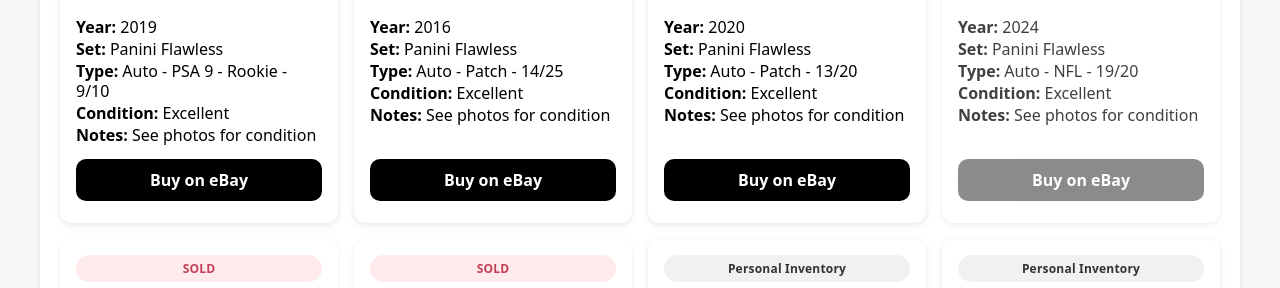
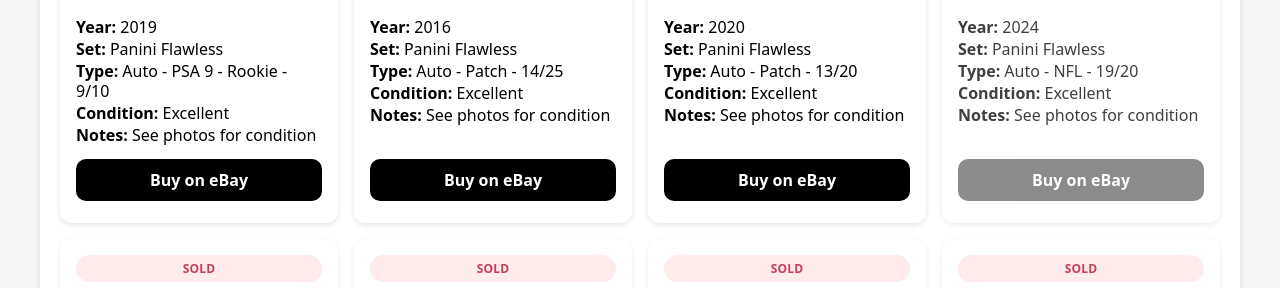
Before and after one commit to Daemek111/superninjamonkeys.com, a Jekyll site: the page shop.html, which Jekyll copies as it is, in a window 1280 px wide and 900 px high, scrolled down 1700 px, cut to the strip 0-288 px from the top of the window. Built offline with Jekyll 4.4.1, drawn with Linux system fonts in a browser that asks for light colours.

Commit message:
Update shop.html

```diff
--- a/shop.html
+++ b/shop.html
@@ -308,8 +308,8 @@
     Buy on eBay
   </a>
 </div>
-        <div class="product">
-  <div class="badge">Personal Inventory</div>
+         <div class="product sold">
+  <div class="badge sold">SOLD</div>
  <div class="card-images">
     <img src="img/devon_achane_diamond.jpeg" alt="Front of card" onclick="openLightbox(this.src)" style="cursor: zoom-in;">
     <img src="img/devon_achane_diamond_back.jpeg" alt="Back of card" onclick="openLightbox(this.src)" style="cursor: zoom-in;">
@@ -333,8 +333,8 @@
   </a>
 </div>
 
-        <div class="product">
-  <div class="badge">Personal Inventory</div>
+        <div class="product sold">
+  <div class="badge sold">SOLD</div>
  <div class="card-images">
     <img src="img/justin_jefferson.jpeg" alt="Front of card" onclick="openLightbox(this.src)" style="cursor: zoom-in;">
     <img src="img/justin_jefferson_back.jpeg" alt="Back of card" onclick="openLightbox(this.src)" style="cursor: zoom-in;">
@@ -357,8 +357,8 @@
     Buy on eBay
   </a>
 </div>
-         <div class="product">
-  <div class="badge">Personal Inventory</div>
+         <div class="product sold">
+  <div class="badge sold">SOLD</div>
  <div class="card-images">
     <img src="img/steve_young.jpeg" alt="Front of card" onclick="openLightbox(this.src)" style="cursor: zoom-in;">
     <img src="img/steve_young_back.jpeg" alt="Back of card" onclick="openLightbox(this.src)" style="cursor: zoom-in;">
@@ -381,8 +381,8 @@
     Buy on eBay
   </a>
 </div>
-         <div class="product">
-  <div class="badge">Personal Inventory</div>
+         <div class="product sold">
+  <div class="badge sold">SOLD</div>
  <div class="card-images">
     <img src="img/deebo_samuel.jpeg" alt="Front of card" onclick="openLightbox(this.src)" style="cursor: zoom-in;">
     <img src="img/deebo_samuel_back.jpeg" alt="Back of card" onclick="openLightbox(this.src)" style="cursor: zoom-in;">
@@ -405,8 +405,8 @@
     Buy on eBay
   </a>
 </div>
-         <div class="product">
-  <div class="badge">Personal Inventory</div>
+         <div class="product sold">
+  <div class="badge sold">SOLD</div>
  <div class="card-images">
     <img src="img/amon_patch.jpeg" alt="Front of card" onclick="openLightbox(this.src)" style="cursor: zoom-in;">
     <img src="img/amon_patch_back.jpeg" alt="Back of card" onclick="openLightbox(this.src)" style="cursor: zoom-in;">
@@ -429,8 +429,8 @@
     Buy on eBay
   </a>
 </div>
-         <div class="product">
-  <div class="badge">Personal Inventory</div>
+         <div class="product sold">
+  <div class="badge sold">SOLD</div>
  <div class="card-images">
     <img src="img/jaylen_rookie.jpeg" alt="Front of card" onclick="openLightbox(this.src)" style="cursor: zoom-in;">
     <img src="img/jaylen_rookie_back.jpeg" alt="Back of card" onclick="openLightbox(this.src)" style="cursor: zoom-in;">
@@ -453,8 +453,8 @@
     Buy on eBay
   </a>
 </div>
-         <div class="product">
-  <div class="badge">Personal Inventory</div>
+         <div class="product sold">
+  <div class="badge sold">SOLD</div>
  <div class="card-images">
     <img src="img/brandon_aiyuk.jpeg" alt="Front of card" onclick="openLightbox(this.src)" style="cursor: zoom-in;">
     <img src="img/brandon_aiyuk_back.jpeg" alt="Back of card" onclick="openLightbox(this.src)" style="cursor: zoom-in;">
@@ -477,8 +477,8 @@
     Buy on eBay
   </a>
 </div>
-         <div class="product">
-  <div class="badge">Personal Inventory</div>
+         <div class="product sold">
+  <div class="badge sold">SOLD</div>
  <div class="card-images">
     <img src="img/matt_jones.jpeg" alt="Front of card" onclick="openLightbox(this.src)" style="cursor: zoom-in;">
     <img src="img/matt_jones_back.jpeg" alt="Back of card" onclick="openLightbox(this.src)" style="cursor: zoom-in;">
@@ -501,8 +501,8 @@
     Buy on eBay
   </a>
 </div>
-         <div class="product">
-  <div class="badge">Personal Inventory</div>
+         <div class="product sold">
+  <div class="badge sold">SOLD</div>
  <div class="card-images">
     <img src="img/taywan_taylor.jpeg" alt="Front of card" onclick="openLightbox(this.src)" style="cursor: zoom-in;">
     <img src="img/taywan_taylor_back.jpeg" alt="Back of card" onclick="openLightbox(this.src)" style="cursor: zoom-in;">
@@ -525,8 +525,8 @@
     Buy on eBay
   </a>
 </div>
-        <div class="product">
-  <div class="badge">Personal Inventory</div>
+        <div class="product sold">
+  <div class="badge sold">SOLD</div>
  <div class="card-images">
     <img src="img/melvin_psa.jpeg" alt="Front of card" onclick="openLightbox(this.src)" style="cursor: zoom-in;">
     <img src="img/melvin_psa_back.jpeg" alt="Back of card" onclick="openLightbox(this.src)" style="cursor: zoom-in;">
@@ -549,8 +549,8 @@
     Buy on eBay
   </a>
 </div>
-          <div class="product">
-  <div class="badge">Personal Inventory</div>
+          <div class="product sold">
+  <div class="badge sold">SOLD</div>
  <div class="card-images">
     <img src="img/ollie_gordon.jpeg" alt="Front of card" onclick="openLightbox(this.src)" style="cursor: zoom-in;">
     <img src="img/ollie_gordon_back.jpeg" alt="Back of card" onclick="openLightbox(this.src)" style="cursor: zoom-in;">
```
